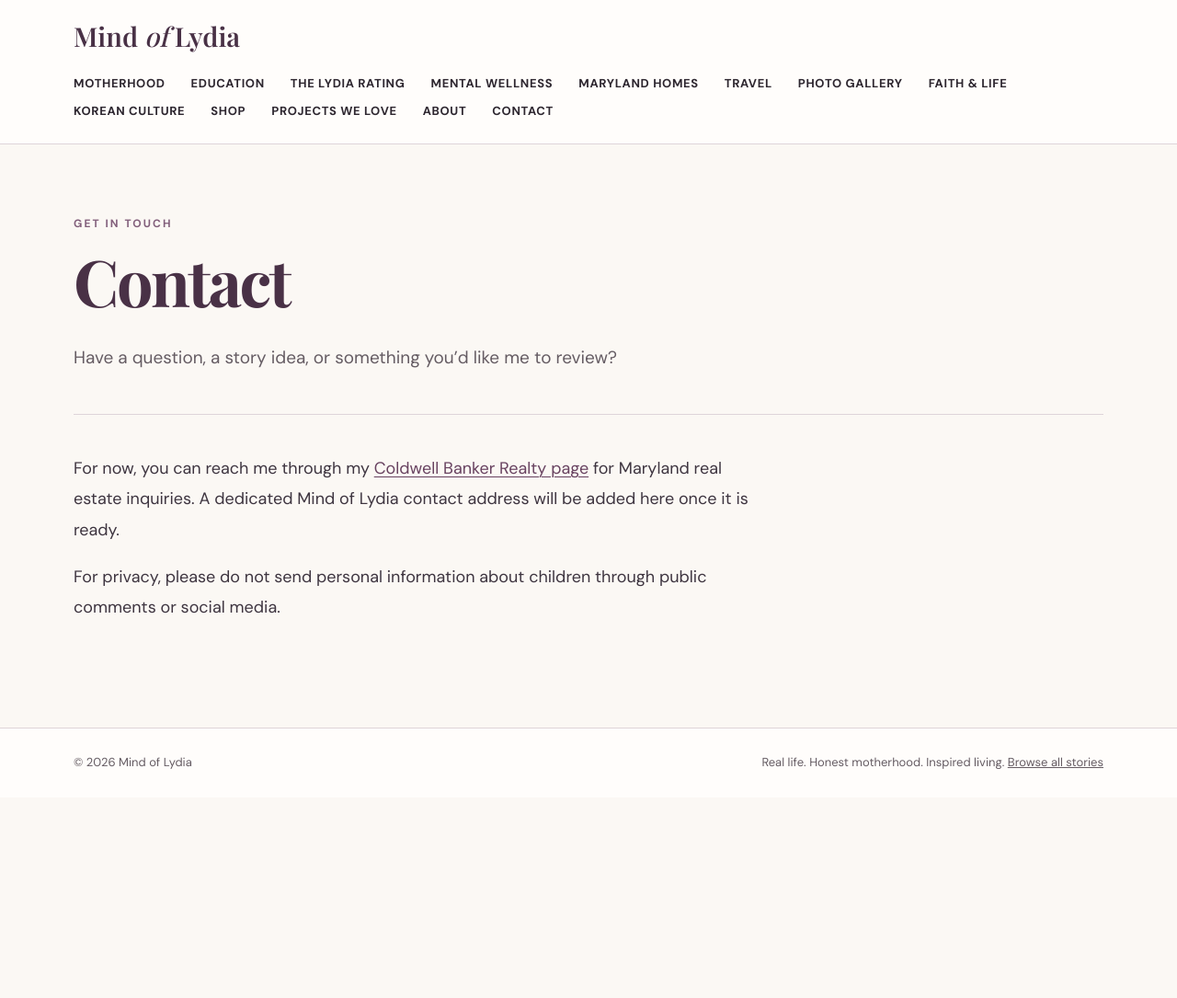
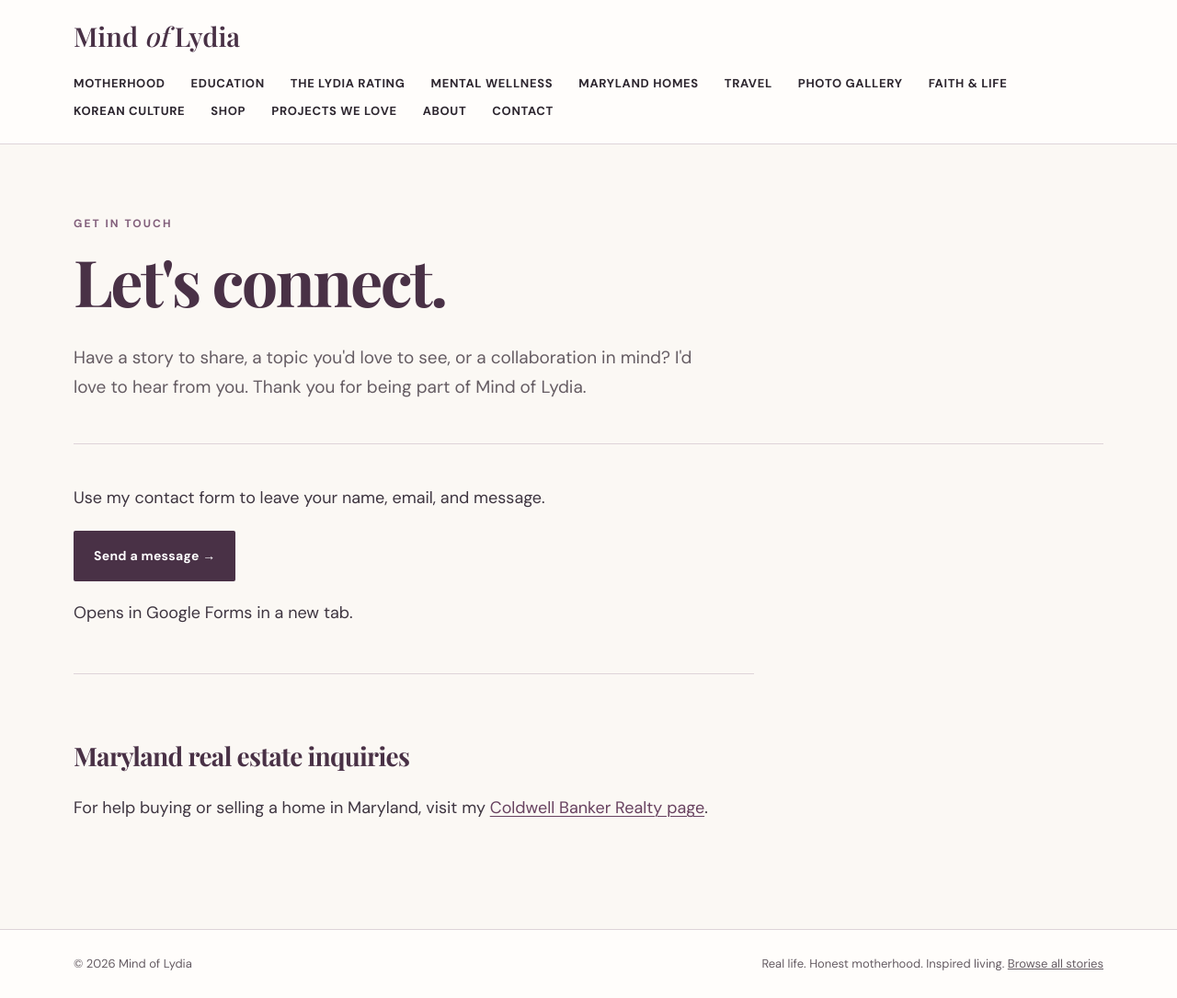
Before and after one commit to lydiarim22-coder/mindoflydia, a Jekyll site: the page built from contact.md, in a window 1280 px wide. Shown: the whole page at 92% size. Built offline with Jekyll 4.4.1, drawn with Linux system fonts in a browser that asks for light colours; some web fonts are replaced; before the commit the page ends 900 px from its top, so only the background shows below that.

Commit message:
Connect Contact page to Google Form

```diff
--- a/contact.md
+++ b/contact.md
@@ -1,8 +1,22 @@
 ---
 layout: default
 title: 'Contact Lydia Rim'
-description: 'Connect with Lydia Rim for Maryland real estate inquiries, and learn about contacting Mind of Lydia with story ideas and review suggestions.'
+description: 'Connect with Lydia Rim to share a story, suggest a topic, ask about collaborations, or report a website issue.'
 permalink: /contact/
 ---
-<section class="page-intro shell"><p class="eyebrow">Get in touch</p><h1>Contact</h1><p>Have a question, a story idea, or something you’d like me to review?</p></section>
-<section class="shell section compact"><div class="prose narrow"><p>For now, you can reach me through my <a href="https://lydiarim.sites.cbmoxi.com/" rel="noopener noreferrer">Coldwell Banker Realty page</a> for Maryland real estate inquiries. A dedicated Mind of Lydia contact address will be added here once it is ready.</p><p>For privacy, please do not send personal information about children through public comments or social media.</p></div></section>
+<section class="page-intro shell">
+  <p class="eyebrow">Get in touch</p>
+  <h1>Let's connect.</h1>
+  <p>Have a story to share, a topic you'd love to see, or a collaboration in mind? I'd love to hear from you. Thank you for being part of Mind of Lydia.</p>
+</section>
+<section class="shell section compact">
+  <div class="prose narrow">
+    <p>Use my contact form to leave your name, email, and message.</p>
+    <p><a class="button" href="https://docs.google.com/forms/d/e/1FAIpQLSeeuHiUeKfLxO-Frd8dixwfdEucy33DJIyq_zjyf1hIXRKDLQ/viewform" target="_blank" rel="noopener noreferrer">Send a message &rarr;</a></p>
+    <p>Opens in Google Forms in a new tab.</p>
+    <div class="related-stories">
+      <h2>Maryland real estate inquiries</h2>
+      <p>For help buying or selling a home in Maryland, visit my <a href="https://lydiarim.sites.cbmoxi.com/" rel="noopener noreferrer">Coldwell Banker Realty page</a>.</p>
+    </div>
+  </div>
+</section>
```
